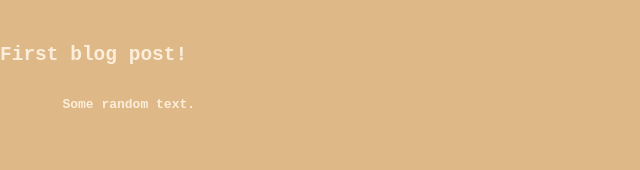
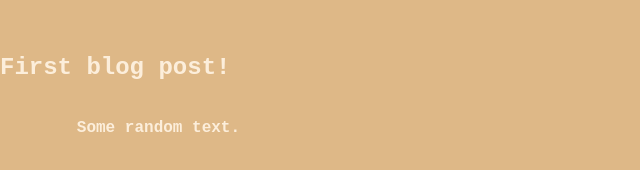
Before and after one commit to Aldroc/aldroc.netlify, a plain HTML site: page blog.html in a window 1280 px wide. Shown: the whole page, without its empty margins (0-640 px from the left). Drawn offline with Linux system fonts and the light colour scheme.

Commit message:
blog_fix_4.0

```diff
--- a/CSS/blog.css
+++ b/CSS/blog.css
@@ -7,3 +7,6 @@ body{
     margin: 0%;
     font-weight: bold;
 }
+.blog_content{
+font-family: 'Courier New', Courier, monospace;
+}
--- a/blog.html
+++ b/blog.html
@@ -6,7 +6,7 @@
         <link href="CSS/blog.css" rel="stylesheet">
     </head>
     <body>
-        <pre>
+        <pre class="blog_content">
         <h2>First blog post!</h2>
         Some random text.
         </pre>
```
